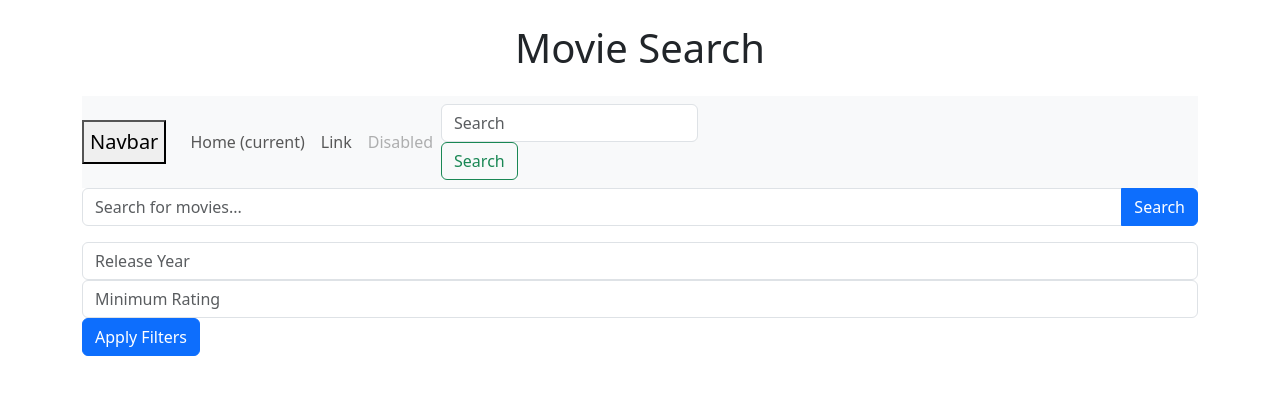
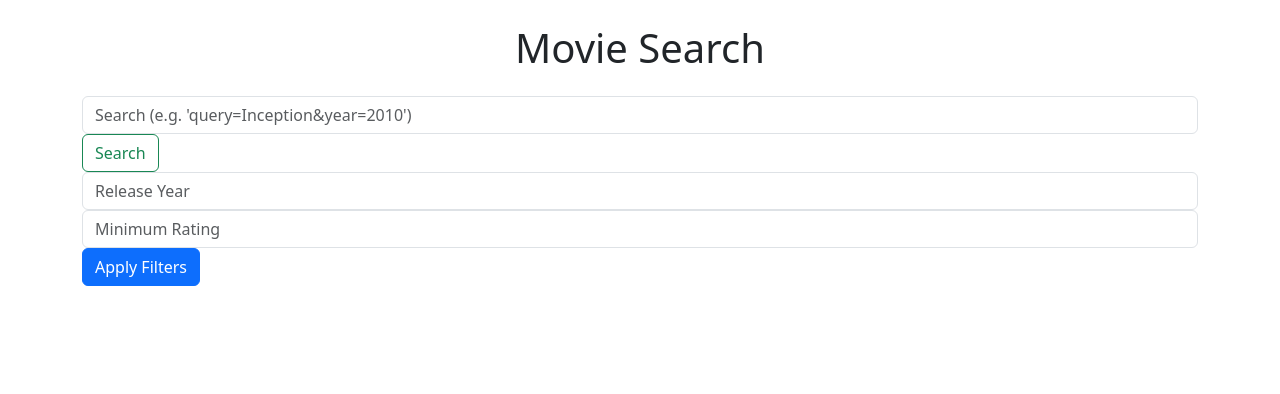
Before and after one commit to itcodegirl/FlickFind-FlickSearch, a React (Create React App) app in the folder movie-search-app/: page / in a window 1280 px wide. Shown: the top 394 px of the page. Built offline with nearby package versions, Linux system fonts and the light colour scheme.

Commit message:
Update SearchBar.js
Modify SearchBar.js to Handle Advanced Search

```diff
--- a/movie-search-app/src/components/SearchBar.js
+++ b/movie-search-app/src/components/SearchBar.js
@@ -4,52 +4,24 @@ const SearchBar = ({ onSearch }) => {
 	const [query, setQuery] = useState('');
 
 	const handleSearch = (e) => {
-		e.preventDefault(); // Prevent form submission from refreshing the page
-		onSearch(query);
+		e.preventDefault();
+
+		// Example parsing logic for advanced search
+		const parsedQuery = {};
+		query.split('&').forEach((param) => {
+			const [key, value] = param.split('=');
+			parsedQuery[key.trim()] = value.trim();
+		});
+
+		onSearch(parsedQuery);
 	};
 
 	return (
-		<>
-			<nav className="navbar navbar-expand-lg navbar-light bg-light">
-				<button
-					className="navbar-toggler"
-					type="button"
-					data-toggle="collapse"
-					data-target="#navbarTogglerDemo03"
-					aria-controls="navbarTogglerDemo03"
-					aria-expanded="false"
-					aria-label="Toggle navigation"
-				>
-					<span className="navbar-toggler-icon"></span>
-				</button>
-				<button className="navbar-brand" type="button">
-					Navbar
-				</button>
-
-				<div className="collapse navbar-collapse" id="navbarTogglerDemo03">
-					<ul className="navbar-nav mr-auto mt-2 mt-lg-0">
-						<li className="nav-item active">
-							<button className="nav-link" type="button">
-								Home <span className="sr-only">(current)</span>
-							</button>
-						</li>
-						<li className="nav-item">
-							<button className="nav-link" type="button">
-								Link
-							</button>
-						</li>
-						<li className="nav-item">
-							<button className="nav-link disabled" type="button" disabled>
-								Disabled
-							</button>
-						</li>
-					</ul>
-					<form className="form-inline my-2 my-lg-0" onSubmit={handleSearch}>
+		<form onSubmit={handleSearch} className="form-inline my-2 my-lg-0">
 			<input
+				type="text"
 				className="form-control mr-sm-2"
-							type="search"
-							placeholder="Search"
-							aria-label="Search"
+				placeholder="Search (e.g. 'query=Inception&year=2010')"
 				value={query}
 				onChange={(e) => setQuery(e.target.value)}
 			/>
@@ -57,22 +29,6 @@ const SearchBar = ({ onSearch }) => {
 				Search
 			</button>
 		</form>
-				</div>
-			</nav>
-
-			<div className="input-group mb-3">
-				<input
-					type="text"
-					className="form-control"
-					placeholder="Search for movies..."
-					value={query}
-					onChange={(e) => setQuery(e.target.value)}
-				/>
-				<button className="btn btn-primary" onClick={handleSearch}>
-					Search
-				</button>
-			</div>
-		</>
 	);
 };
 
```
Lines whose indentation alone changed are shown as unchanged.
